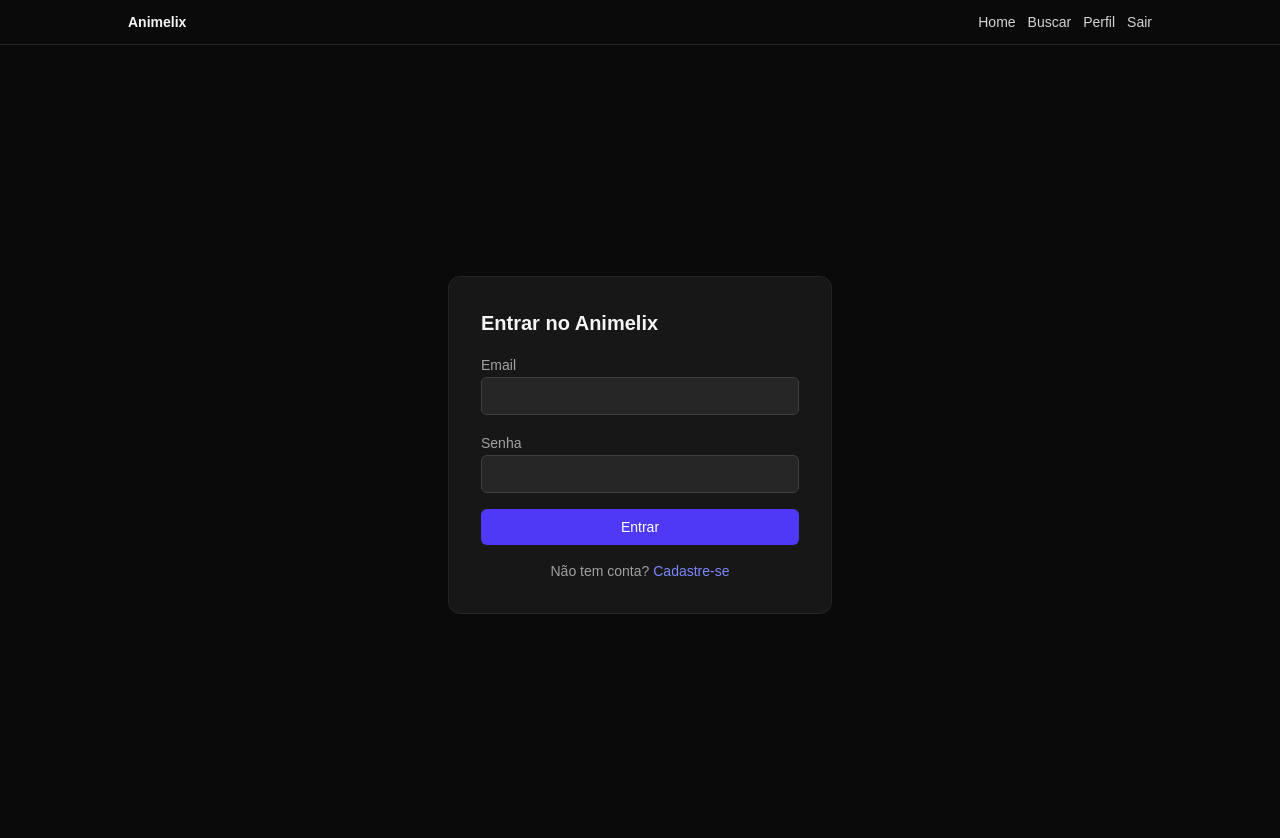
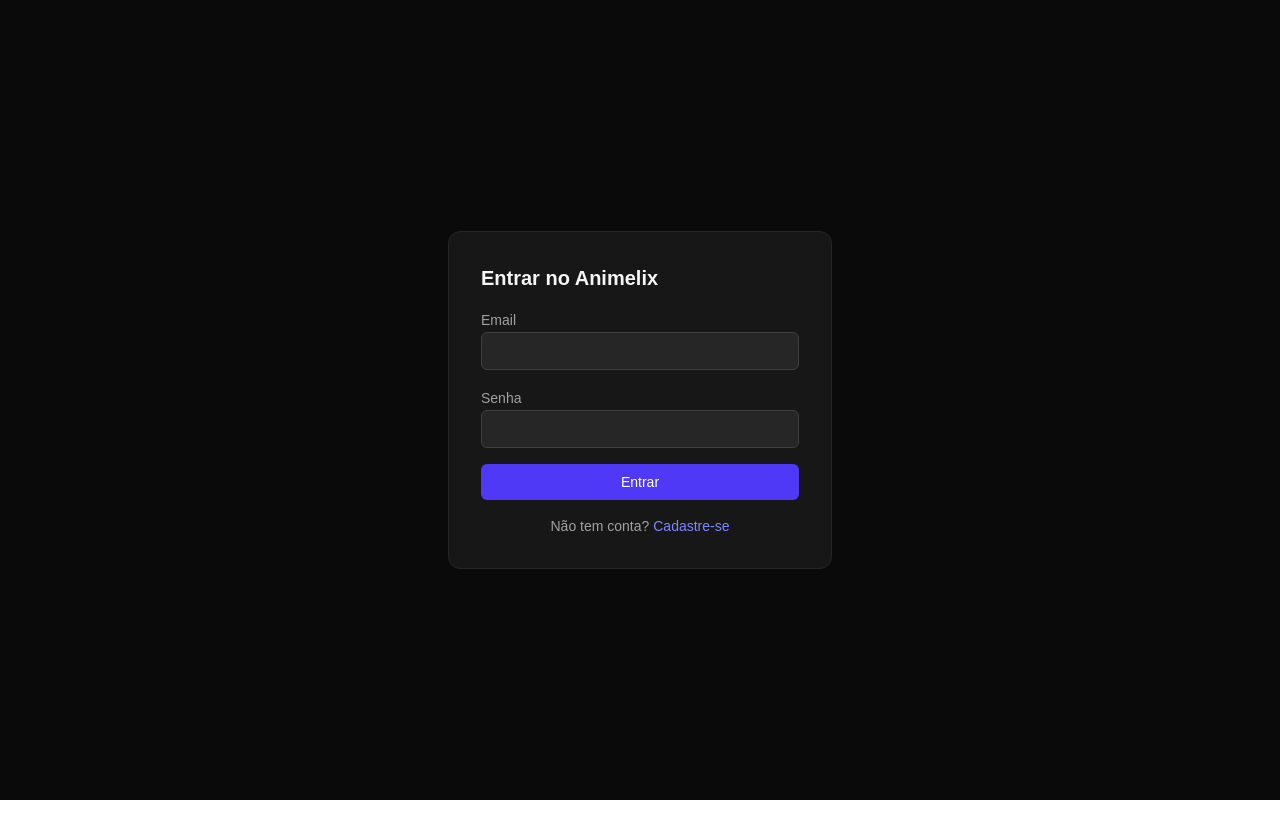
Before and after one commit to douglasjosebarboza/animelix, a Next.js app: page /login in a window 1280 px wide. Shown: the top 838 px of the page. After the commit the page ends 800 px from the top, so only its background shows below. Built offline with nearby package versions, Linux system fonts and the light colour scheme; no server answers; sample sign-in values are in the browser's storage.

Commit message:
fix: hide global nav on /login and /register

```diff
--- a/app/components/SiteNav.tsx
+++ b/app/components/SiteNav.tsx
@@ -1,8 +1,13 @@
-import { auth, signOut } from "@/auth";
+"use client";
 
-export default async function SiteNav() {
-  const session = await auth();
-  const loggedIn = !!session?.user?.id;
+import { usePathname } from "next/navigation";
+import { signOutAction } from "@/lib/auth-actions";
+
+const HIDDEN_PATHS = new Set(["/login", "/register"]);
+
+export default function SiteNav({ loggedIn }: { loggedIn: boolean }) {
+  const pathname = usePathname();
+  if (HIDDEN_PATHS.has(pathname)) return null;
 
   return (
     <nav className="border-b border-neutral-800 bg-neutral-950 px-6 py-3 text-sm text-neutral-100">
@@ -22,12 +27,7 @@ export default async function SiteNav() {
               <a href="/watchlist" className="text-neutral-300 hover:text-white">
                 Perfil
               </a>
-              <form
-                action={async () => {
-                  "use server";
-                  await signOut({ redirectTo: "/" });
-                }}
-              >
+              <form action={signOutAction}>
                 <button type="submit" className="text-neutral-300 hover:text-white">
                   Sair
                 </button>
--- a/app/layout.tsx
+++ b/app/layout.tsx
@@ -1,6 +1,7 @@
 import type { Metadata } from "next";
 import { Geist, Geist_Mono } from "next/font/google";
 import "./globals.css";
+import { auth } from "@/auth";
 import SiteNav from "@/app/components/SiteNav";
 
 const geistSans = Geist({
@@ -19,13 +20,14 @@ export const metadata: Metadata = {
 };
 
 export default async function RootLayout({ children }: LayoutProps<"/">) {
+  const session = await auth();
   return (
     <html
       lang="en"
       className={`${geistSans.variable} ${geistMono.variable} h-full antialiased`}
     >
       <body className="min-h-full flex flex-col">
-        <SiteNav />
+        <SiteNav loggedIn={!!session?.user?.id} />
         {children}
       </body>
     </html>
--- /dev/null
+++ b/lib/auth-actions.ts
@@ -0,0 +1,7 @@
+"use server";
+
+import { signOut } from "@/auth";
+
+export async function signOutAction(): Promise<void> {
+  await signOut({ redirectTo: "/" });
+}
```
Also changed, not shown: 1 other file (tests, documents, lock files or other folders).
